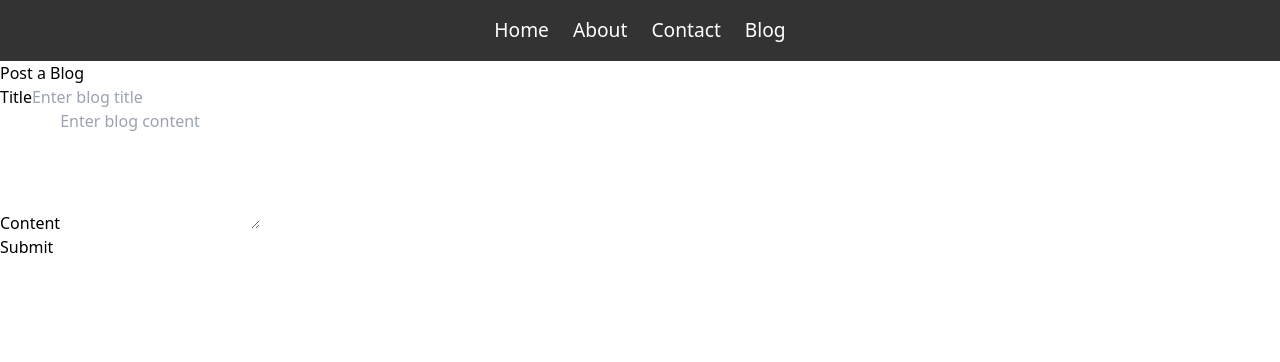
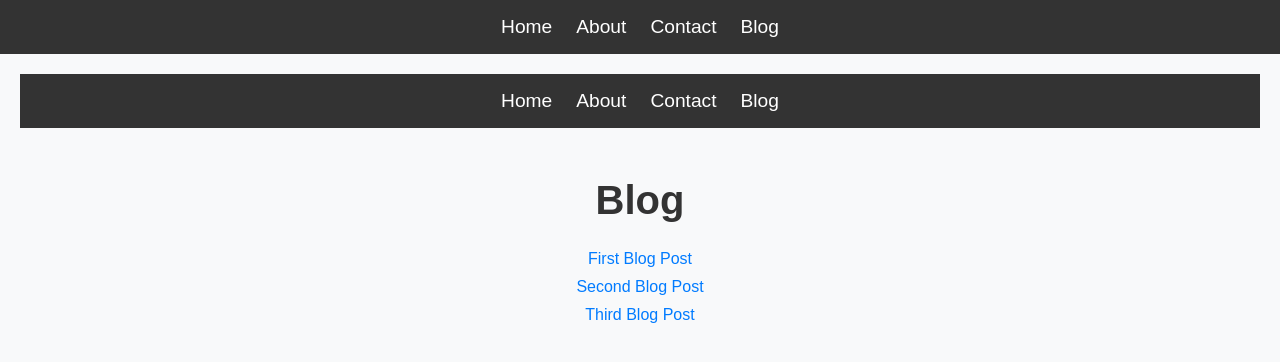
Before and after one commit to syedabaqiri/nextjs_milestone, a Next.js app: page /blog in a window 1280 px wide. Shown: the top 362 px of the page. Built offline with nearby package versions, Linux system fonts and the light colour scheme.

Commit message:
assignment_2

```diff
--- a/src/app/blog/page.tsx
+++ b/src/app/blog/page.tsx
@@ -1,56 +1,28 @@
-"use client"
-import React from 'react';
-import { useState, ChangeEvent, FormEvent } from 'react';
+import Link from 'next/link';
 import Navigation from '../../components/Navigation';
+import styles from '../../styles/Blog.module.css';
+
+const posts = [
+  { id: '1', title: 'First Blog Post' },
+  { id: '2', title: 'Second Blog Post' },
+  { id: '3', title: 'Third Blog Post' },
+];
 
 export default function Blog() {
-  const [title, setTitle] = useState('');
-  const [content, setContent] = useState('');
-
-  const handleTitleChange = (e: ChangeEvent<HTMLInputElement>) => {
-    setTitle(e.target.value);
-  };
-
-  const handleContentChange = (e: ChangeEvent<HTMLTextAreaElement>) => {
-    setContent(e.target.value);
-  };
-
-  const handleSubmit = (e: FormEvent<HTMLFormElement>) => {
-    e.preventDefault();
-    console.log('Blog Title:', title);
-    console.log('Blog Content:', content);
-  };
-
   return (
-    <div className="min-h-screen bg-gray-100">
-
-      <div className="p-6">
-        <h1 className="text-2xl font-bold mb-4">Post a Blog</h1>
-        <form onSubmit={handleSubmit} className="bg-white p-6 rounded-lg shadow-md">
-          <div className="mb-4">
-            <label htmlFor="title" className="block text-gray-700 font-bold mb-2">Title</label>
-            <input
-              type="text"
-              id="title"
-              value={title}
-              onChange={handleTitleChange}
-              className="w-full p-2 border rounded-lg"
-              placeholder="Enter blog title"
-            />
-          </div>
-          <div className="mb-4">
-            <label htmlFor="content" className="block text-gray-700 font-bold mb-2">Content</label>
-            <textarea
-              id="content"
-              value={content}
-              onChange={handleContentChange}
-              className="w-full p-2 border rounded-lg"
-              placeholder="Enter blog content"
-              rows={5}
-            ></textarea>
-          </div>
-          <button type="submit" className="bg-blue-500 text-white p-2 rounded-lg">Submit</button>
-        </form>
+    <div className={styles.container}>
+      <Navigation />
+      <div className={styles.content}>
+        <h1 className={styles.heading}>Blog</h1>
+        <ul className={styles.postList}>
+          {posts.map((post) => (
+            <li key={post.id} className={styles.postItem}>
+              <Link href={`/blog/${post.id}`} className={styles.postLink}>
+                {post.title}
+              </Link>
+            </li>
+          ))}
+        </ul>
       </div>
     </div>
   );
--- a/src/app/layout.tsx
+++ b/src/app/layout.tsx
@@ -1,6 +1,6 @@
 import type { Metadata } from 'next';
-import '../styles/globals.css';  // ✅ Use global styles
-import Navigation from '../components/Navigation';  // ✅ Import Navigation globally
+import '../styles/globals.css';
+import Navigation from '../components/Navigation';
 
 export const metadata: Metadata = {
   title: 'My Portfolio',
@@ -15,8 +15,8 @@ export default function RootLayout({
   return (
     <html lang="en">
       <body>
-        <Navigation /> {/* ✅ Now Navigation appears on ALL pages */}
-        {children} {/* ✅ This will render the content of each page */}
+        <Navigation />
+        {children}
       </body>
     </html>
   );
--- /dev/null
+++ b/src/styles/CommentSection.module.css
@@ -0,0 +1,46 @@
+.container {
+    margin-top: 20px;
+  }
+
+  .heading {
+    font-size: 1.5em;
+    color: #333;
+  }
+
+  .form {
+    margin-top: 10px;
+  }
+
+  .textarea {
+    width: 100%;
+    padding: 10px;
+    border: 1px solid #ccc;
+    border-radius: 5px;
+  }
+
+  .button {
+    background-color: #007bff;
+    color: white;
+    padding: 10px 20px;
+    border: none;
+    border-radius: 5px;
+    cursor: pointer;
+    margin-top: 10px;
+  }
+
+  .button:hover {
+    background-color: #0056b3;
+  }
+
+  .commentList {
+    list-style: none;
+    padding: 0;
+    margin-top: 20px;
+  }
+
+  .commentItem {
+    margin-bottom: 10px;
+    padding: 10px;
+    border: 1px solid #ccc;
+    border-radius: 5px;
+  }
--- /dev/null
+++ b/src/styles/blog.module.css
@@ -0,0 +1,31 @@
+.container {
+    text-align: center;
+    padding: 20px;
+  }
+
+  .content {
+    margin-top: 50px;
+  }
+
+  .heading {
+    font-size: 2.5em;
+    color: #333;
+  }
+
+  .postList {
+    list-style: none;
+    padding: 0;
+  }
+
+  .postItem {
+    margin: 10px 0;
+  }
+
+  .postLink {
+    color: #007bff;
+    text-decoration: none;
+  }
+
+  .postLink:hover {
+    text-decoration: underline;
+  }
--- a/src/styles/globals.css
+++ b/src/styles/globals.css
@@ -1,3 +1,5 @@
-@tailwind base;
-@tailwind components;
-@tailwind utilities;
+body {
+  margin: 0;
+  font-family: Arial, sans-serif;
+  background-color: #f8f9fa;
+}
```
Also changed, not shown: src/app/blog/[id]/page.tsx (added, +35 -0 lines), src/components/CommentSection.tsx (added, +38 -0 lines).
